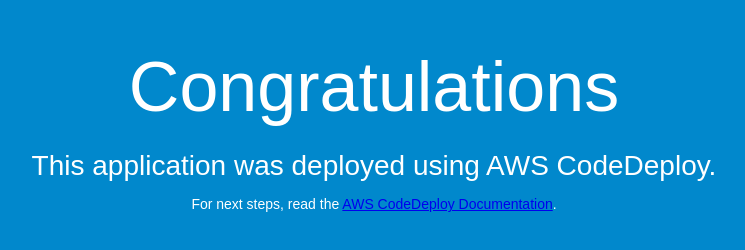
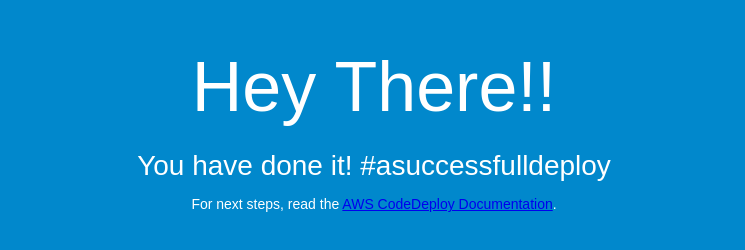
Before and after one commit to sana957/sanatrial1, a plain HTML site: page index.html in a window 1280 px wide. Shown: the whole page, without its empty margins (266-1011 px from the left). Drawn offline with Linux system fonts and the light colour scheme.

Commit message:
Update index.html

```diff
--- a/index.html
+++ b/index.html
@@ -26,8 +26,8 @@
 </head>
 <body>
   <div align="center">
-    <h1>Congratulations</h1>
-    <h2>This application was deployed using AWS CodeDeploy.</h2>
+    <h1>Hey There!!</h1>
+    <h2>You have done it! #asuccessfulldeploy</h2>
     <p>For next steps, read the <a href="http://aws.amazon.com/documentation/codedeploy">AWS CodeDeploy Documentation</a>.</p>
   </div>
 </body>
```
